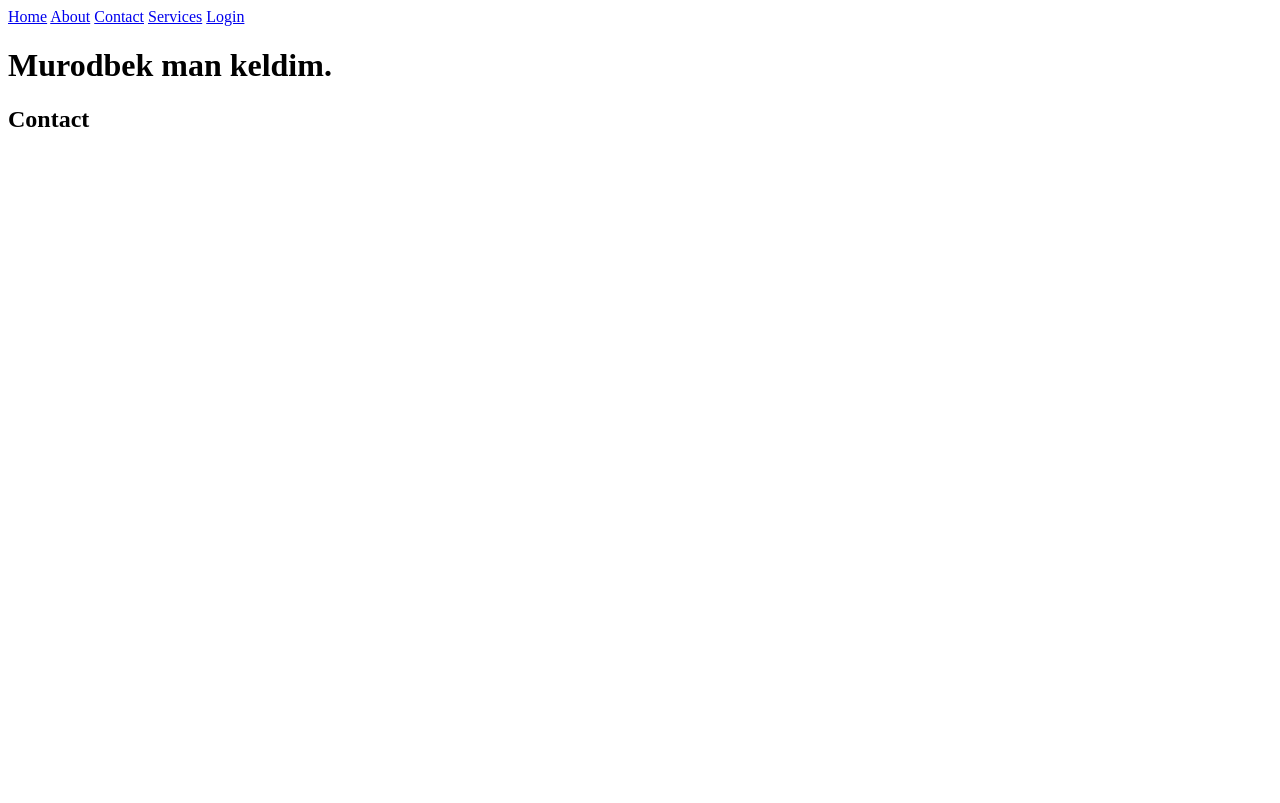
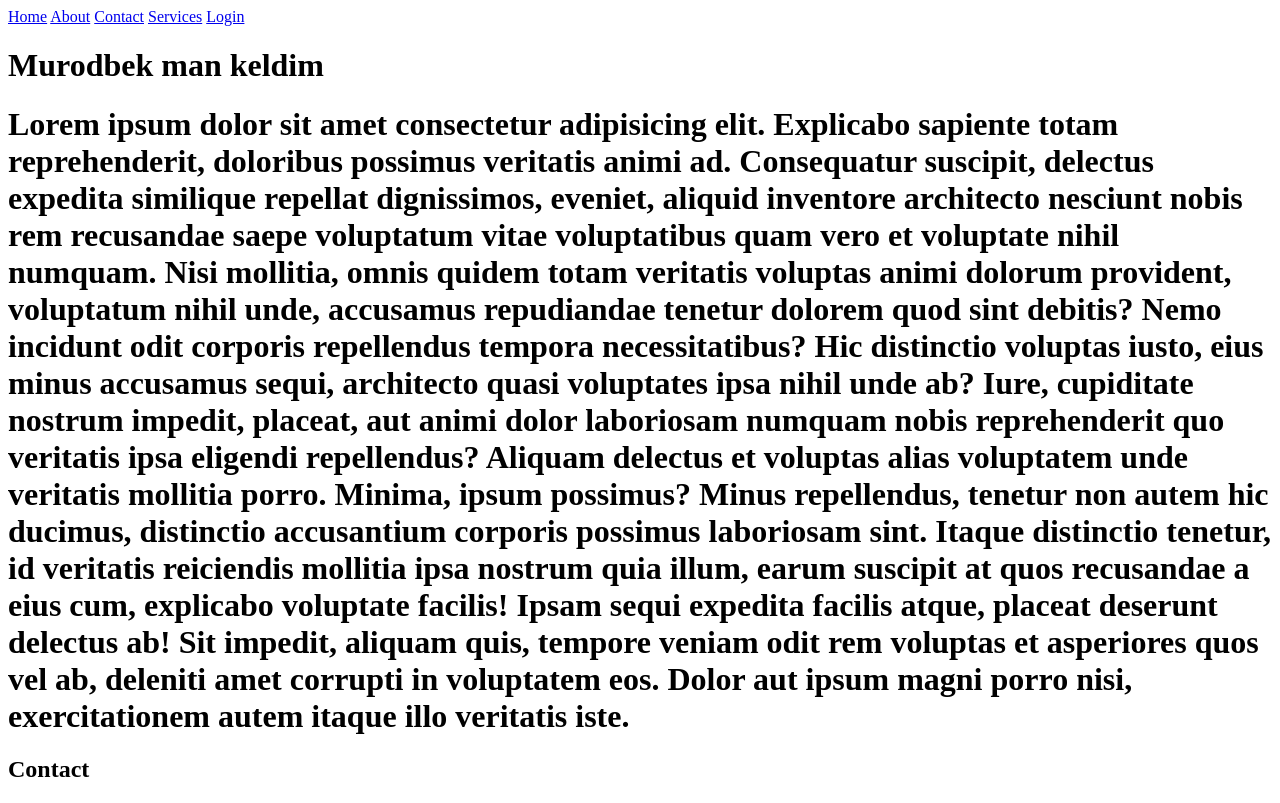
Before and after one commit to javohir7777/teamProject-18, a plain HTML site: page pages/contact.html in a window 1280 px wide. Drawn offline with Linux system fonts and the light colour scheme.

Commit message:
add lorem

```diff
--- a/pages/contact.html
+++ b/pages/contact.html
@@ -11,7 +11,30 @@
     <a href="./contact.html">Contact</a>
     <a href="./services.html">Services</a>
     <a href="./login.html">Login</a>
-    <h1>Murodbek man keldim.</h1>
+    <h1>Murodbek man keldim</h1>
+    <h1>
+      Lorem ipsum dolor sit amet consectetur adipisicing elit. Explicabo
+      sapiente totam reprehenderit, doloribus possimus veritatis animi ad.
+      Consequatur suscipit, delectus expedita similique repellat dignissimos,
+      eveniet, aliquid inventore architecto nesciunt nobis rem recusandae saepe
+      voluptatum vitae voluptatibus quam vero et voluptate nihil numquam. Nisi
+      mollitia, omnis quidem totam veritatis voluptas animi dolorum provident,
+      voluptatum nihil unde, accusamus repudiandae tenetur dolorem quod sint
+      debitis? Nemo incidunt odit corporis repellendus tempora necessitatibus?
+      Hic distinctio voluptas iusto, eius minus accusamus sequi, architecto
+      quasi voluptates ipsa nihil unde ab? Iure, cupiditate nostrum impedit,
+      placeat, aut animi dolor laboriosam numquam nobis reprehenderit quo
+      veritatis ipsa eligendi repellendus? Aliquam delectus et voluptas alias
+      voluptatem unde veritatis mollitia porro. Minima, ipsum possimus? Minus
+      repellendus, tenetur non autem hic ducimus, distinctio accusantium
+      corporis possimus laboriosam sint. Itaque distinctio tenetur, id veritatis
+      reiciendis mollitia ipsa nostrum quia illum, earum suscipit at quos
+      recusandae a eius cum, explicabo voluptate facilis! Ipsam sequi expedita
+      facilis atque, placeat deserunt delectus ab! Sit impedit, aliquam quis,
+      tempore veniam odit rem voluptas et asperiores quos vel ab, deleniti amet
+      corrupti in voluptatem eos. Dolor aut ipsum magni porro nisi,
+      exercitationem autem itaque illo veritatis iste.
+    </h1>
     <h2>Contact</h2>
   </body>
 </html>
```
